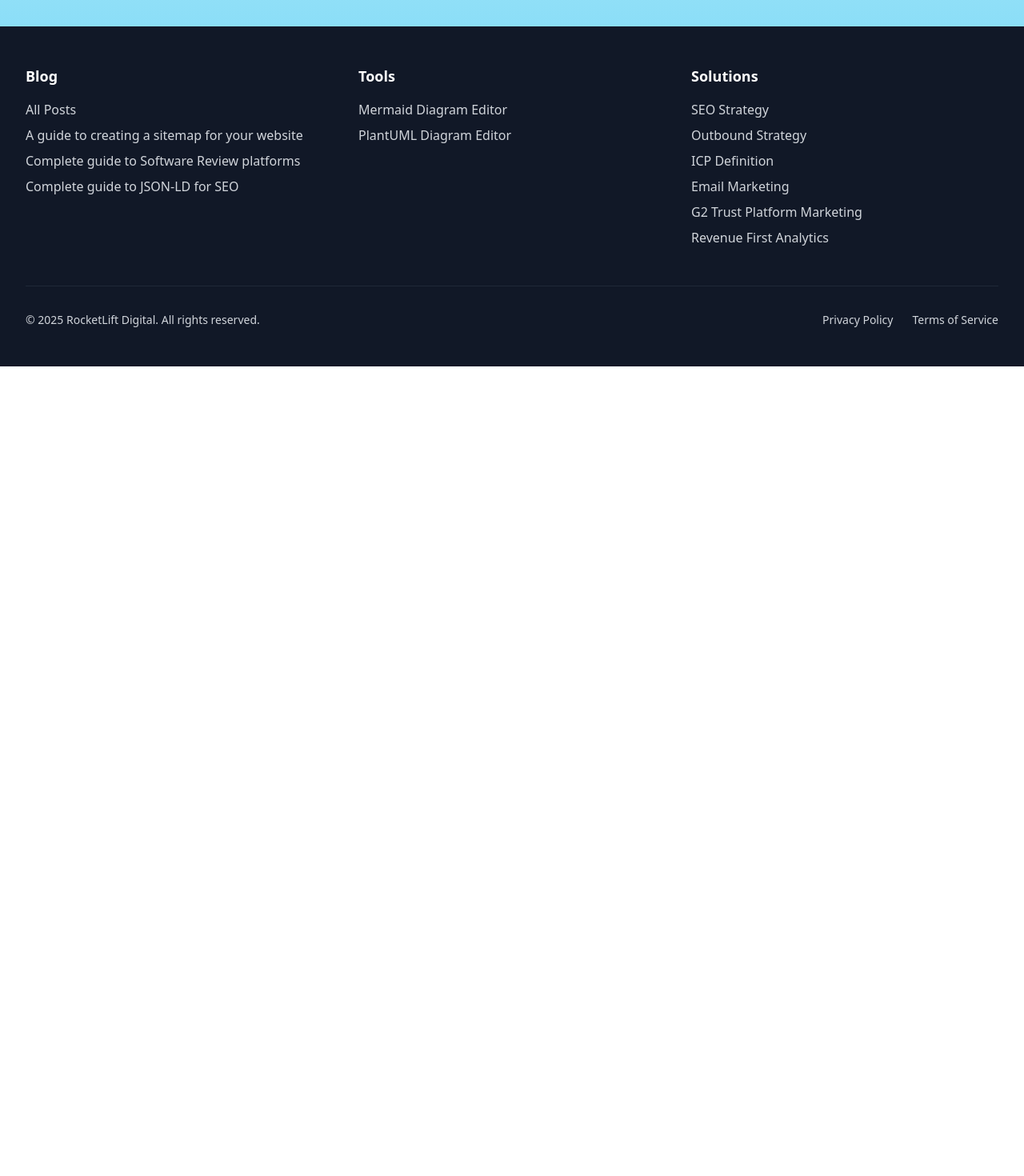
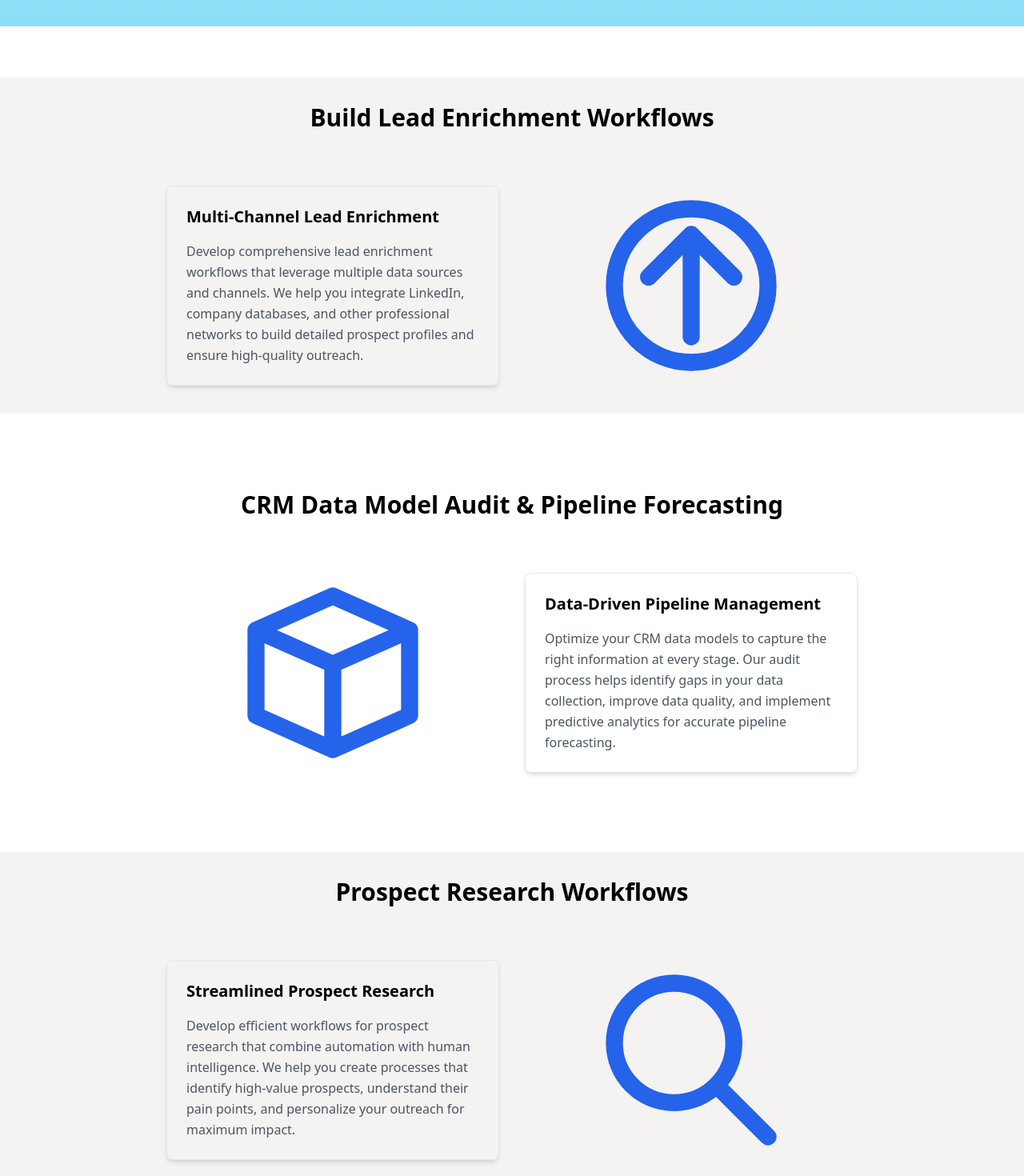
Before and after one commit to milangupta4/rocketlift-digital, a Next.js app: page /outbound-strategy in a window 1280 px wide. Shown: the part 640-2110 px from the top of the page at 80% size. Before the commit the page ends 1098 px from the top, so only its background shows below. Built offline with nearby package versions, Linux system fonts and the light colour scheme.

Commit message:
Added content to Outbound strategy page

```diff
--- a/src/app/outbound-strategy/page.tsx
+++ b/src/app/outbound-strategy/page.tsx
@@ -1,4 +1,8 @@
 import { LandingPageLayout } from '@/components/layout/LandingPageLayout';
+import { SectionContainer } from '@/components/sections/SectionContainer';
+import { SectionHeader } from '@/components/sections/SectionHeader';
+import { Card } from '@/components/ui/card';
+import Image from 'next/image';
 
 export const metadata = {
   title: 'Outbound Strategy',
@@ -17,6 +21,70 @@
             We help you plan your outbound strategy, around data insights, Email & Cold calling.
           </h2>
         </section>
+
+        <SectionContainer background="alternate">
+          <SectionHeader title="Build Lead Enrichment Workflows" />
+          <div className="grid md:grid-cols-2 gap-8 items-center">
+            <div>
+              <Card className="p-6">
+                <h3 className="text-xl font-bold mb-4">Multi-Channel Lead Enrichment</h3>
+                <p className="text-gray-600 leading-relaxed">
+                  Develop comprehensive lead enrichment workflows that leverage multiple data sources and channels.
+                  We help you integrate LinkedIn, company databases, and other professional networks to build detailed
+                  prospect profiles and ensure high-quality outreach.
+                </p>
+              </Card>
+            </div>
+            <div className="flex justify-center">
+              <svg className="w-64 h-64 text-blue-600" viewBox="0 0 24 24" fill="none" xmlns="http://www.w3.org/2000/svg">
+                <path d="M12 6V18M12 6L7 11M12 6L17 11" stroke="currentColor" strokeWidth="2" strokeLinecap="round" strokeLinejoin="round"/>
+                <path d="M3 12C3 7.02944 7.02944 3 12 3C16.9706 3 21 7.02944 21 12C21 16.9706 16.9706 21 12 21C7.02944 21 3 16.9706 3 12Z" stroke="currentColor" strokeWidth="2"/>
+              </svg>
+            </div>
+          </div>
+        </SectionContainer>
+
+        <SectionContainer>
+          <SectionHeader title="CRM Data Model Audit & Pipeline Forecasting" />
+          <div className="grid md:grid-cols-2 gap-8 items-center">
+            <div className="flex justify-center">
+              <svg className="w-64 h-64 text-blue-600" viewBox="0 0 24 24" fill="none" xmlns="http://www.w3.org/2000/svg">
+                <path d="M21 7L12 3L3 7M21 7L12 11M21 7V17L12 21M12 11L3 7M12 11V21M3 7V17L12 21" stroke="currentColor" strokeWidth="2" strokeLinecap="round" strokeLinejoin="round"/>
+              </svg>
+            </div>
+            <div>
+              <Card className="p-6">
+                <h3 className="text-xl font-bold mb-4">Data-Driven Pipeline Management</h3>
+                <p className="text-gray-600 leading-relaxed">
+                  Optimize your CRM data models to capture the right information at every stage. Our audit process
+                  helps identify gaps in your data collection, improve data quality, and implement predictive
+                  analytics for accurate pipeline forecasting.
+                </p>
+              </Card>
+            </div>
+          </div>
+        </SectionContainer>
+
+        <SectionContainer background="alternate">
+          <SectionHeader title="Prospect Research Workflows" />
+          <div className="grid md:grid-cols-2 gap-8 items-center">
+            <div>
+              <Card className="p-6">
+                <h3 className="text-xl font-bold mb-4">Streamlined Prospect Research</h3>
+                <p className="text-gray-600 leading-relaxed">
+                  Develop efficient workflows for prospect research that combine automation with human intelligence.
+                  We help you create processes that identify high-value prospects, understand their pain points,
+                  and personalize your outreach for maximum impact.
+                </p>
+              </Card>
+            </div>
+            <div className="flex justify-center">
+              <svg className="w-64 h-64 text-blue-600" viewBox="0 0 24 24" fill="none" xmlns="http://www.w3.org/2000/svg">
+                <path d="M15 15L21 21M10 17C6.13401 17 3 13.866 3 10C3 6.13401 6.13401 3 10 3C13.866 3 17 6.13401 17 10C17 13.866 13.866 17 10 17Z" stroke="currentColor" strokeWidth="2" strokeLinecap="round" strokeLinejoin="round"/>
+              </svg>
+            </div>
+          </div>
+        </SectionContainer>
       </div>
     </LandingPageLayout>
   );
```
Lines whose indentation alone changed are shown as unchanged.
